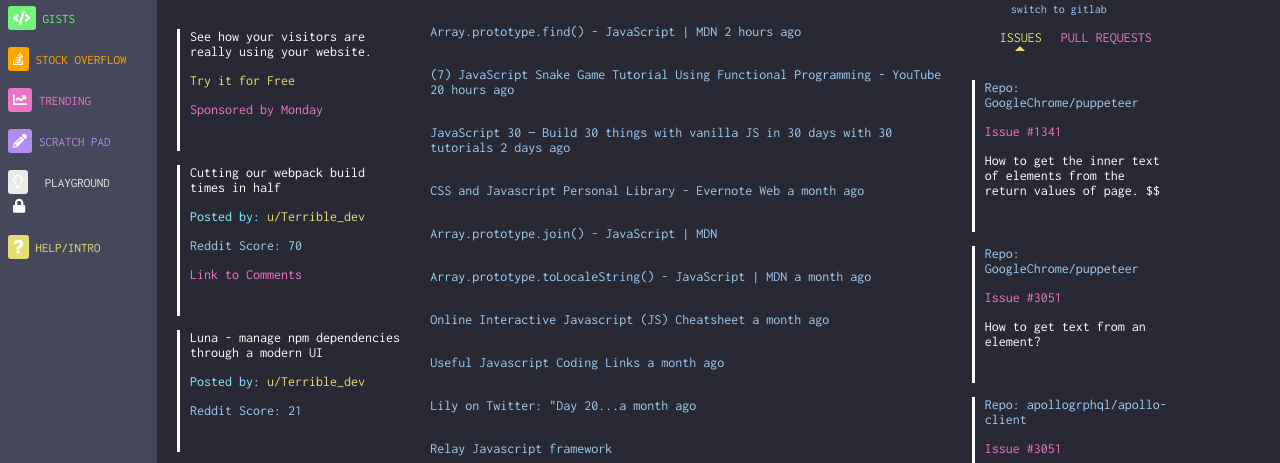
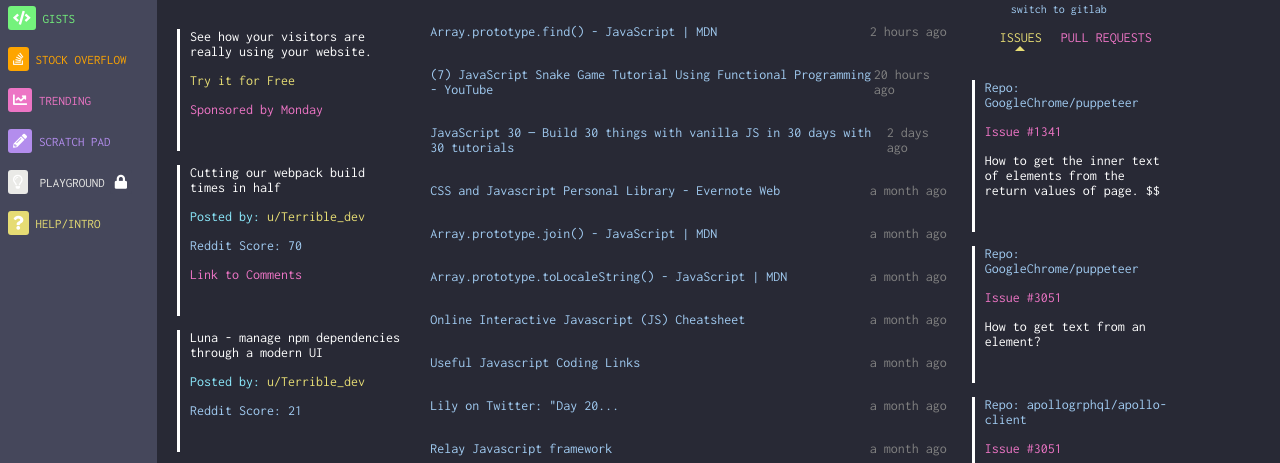
Before and after one commit to caitivy/Landing-Page-Clone, a plain HTML site: page index.html in a window 1280 px wide. Shown: the part 63-526 px from the top of the page. Drawn offline with Linux system fonts and the light colour scheme.

Commit message:
hover and icons

```diff
--- a/index.html
+++ b/index.html
@@ -33,8 +33,7 @@
             </li>
             <li class="playground">
                 <i class="far fa-lightbulb icon-nav"></i>
-                <a href="#playground" class="playground-link">Playground</a>
-                <i class="fas fa-lock"></i>
+                <a href="#playground" class="playground-link">Playground</a><i class="fas fa-lock"></i>
             </li>
             <li class="help">
                 <i class="fas fa-question icon-nav"></i>
@@ -55,10 +54,10 @@
             </svg>
         </div>
         <ul class="social-links">
-          <li><i class="fab fa-facebook"></i></li>
-          <li><i class="fab fa-linkedin"></i></li>
-          <li><i class="fab fa-twitter-square"></i></li>
-          <li><i class="fab fa-discord"></i></li>
+          <li><img src="images/facebook-icon.svg" alt="" width="22" height="22"></li>
+          <li><img src="images/twitter-icon.svg" alt="" width="22" height="22"></li>
+          <li><img src="images/linkedin-icon.svg" alt="" width="22" height="22"></li>
+          <li><img src="images/reddit-icon2.svg" alt="" width="22" height="22"></li>
         </ul>
     </div>
     <div class="main-container">
@@ -137,24 +136,24 @@
                  <h2><i class="far fa-clock"></i> Relevent Javascript History</h2>
 
                  <div class="scroll-list">
-                    <p><span class="score">Array.prototype.find() - JavaScript | MDN</span><span class= time-stamp> 2 hours ago</span></p>
-                    <p>(7) JavaScript Snake Game Tutorial Using Functional Programming - YouTube <span class= "time-stamp"> 20 hours ago</span></p>
-                     <p>JavaScript 30 — Build 30 things with vanilla JS in 30 days with 30 tutorials <span class= "time-stamp"> 2 days ago</span></p>
-                     <p>CSS and Javascript Personal Library - Evernote Web <span class= "time-stamp">a month ago</span></p>
-                    <p>Array.prototype.join() - JavaScript | MDN <span class= time-stamp></p>
-                    <p>Array.prototype.toLocaleString() - JavaScript | MDN <span class= "time-stamp">a month ago</span></p>
-                     <p>Online Interactive Javascript (JS) Cheatsheet <span class= "time-stamp">a month ago</span></p>
-                     <p>Useful Javascript Coding Links <span class= "time-stamp">a month ago</span></p>
-                    <p>Lily on Twitter: "Day 20...<span class= "time-stamp">a month ago</span></p>
-                     <p>Relay Javascript framework
-                    <p>Lily on Twitter: "Day 20...<span class= "time-stamp">a month ago</span></p>
-                     <p>Online Interactive Javascript (JS) Cheatsheet <span class= "time-stamp">a month ago</span></p>
-                     <p>Useful Javascript Coding Links <span class= "time-stamp">a month ago</span></p>
-                    <p>Lily on Twitter: "Day 20...<span class= "time-stamp">a month ago</span></p>
-                    <p>Lily on Twitter: "Day 20...<span class= "time-stamp">a month ago</span></p>
-                     <p>Online Interactive Javascript (JS) Cheatsheet <span class= "time-stamp">a month ago</span></p>
-                     <p>Useful Javascript Coding Links <span class= "time-stamp">a month ago</span></p>
-                    <p>Lily on Twitter: "Day 20... <span class= "time-stamp">a month ago</span></p>
+                    <p class="score">Array.prototype.find() - JavaScript | MDN<span class= time-stamp> 2 hours ago</span></p>
+                    <p class="score">(7) JavaScript Snake Game Tutorial Using Functional Programming - YouTube <span class= "time-stamp"> 20 hours ago</span></p>
+                    <p class="score"> JavaScript 30 — Build 30 things with vanilla JS in 30 days with 30 tutorials <span class= "time-stamp"> 2 days ago</span></p>
+                    <p class="score"> CSS and Javascript Personal Library - Evernote Web <span class= "time-stamp">a month ago</span></p>
+                    <p class="score"> Array.prototype.join() - JavaScript | MDN <span class= time-stamp>a month ago</span></p>
+                    <p class="score"> Array.prototype.toLocaleString() - JavaScript | MDN <span class= "time-stamp">a month ago</span></p>
+                    <p class="score"> Online Interactive Javascript (JS) Cheatsheet <span class= "time-stamp">a month ago</span></p>
+                    <p class="score"> Useful Javascript Coding Links <span class= "time-stamp">a month ago</span></p>
+                    <p class="score"> Lily on Twitter: "Day 20...<span class= "time-stamp">a month ago</span></p>
+                    <p class="score"> Relay Javascript framework<span class= "time-stamp">a month ago</span></p>
+                    <p class="score"> Lily on Twitter: "Day 20...<span class= "time-stamp">a month ago</span></p>
+                    <p class="score"> Online Interactive Javascript (JS) Cheatsheet <span class= "time-stamp">a month ago</span></p>
+                    <p class="score"> Useful Javascript Coding Links <span class= "time-stamp">a month ago</span></p>
+                    <p class="score"> Lily on Twitter: "Day 20...<span class= "time-stamp">a month ago</span></p>
+                    <p class="score"> Lily on Twitter: "Day 20...<span class= "time-stamp">a month ago</span></p>
+                    <p class="score"> Online Interactive Javascript (JS) Cheatsheet <span class= "time-stamp">a month ago</span></p>
+                    <p class="score"> Useful Javascript Coding Links <span class= "time-stamp">a month ago</span></p>
+                    <p class="score"> Lily on Twitter: "Day 20... <span class= "time-stamp">a month ago</span></p>
 
 
                  </div>
@@ -243,7 +242,9 @@
 
 
     minutes.innerHTML = date.getMinutes();
-    hours.innerHTML = date.getHours();
+    hours.innerHTML = date.getHours().toString();
+
+    let twoDigits = ('0'+date.getMinutes()).slice(-2);
 
 
   }
--- a/scss/components/_card.scss
+++ b/scss/components/_card.scss
@@ -8,6 +8,10 @@ $breakpoint-mobile: 415px;
     padding-bottom:20px;
     color: white;
     border-left:3px solid white;
+
+    &.paragraph:hover {
+      border-left:3px solid #3CD80E;
+    }
 
     a {
         text-decoration:none;
@@ -112,22 +116,22 @@ $breakpoint-mobile: 415px;
         color: #A0CAF0;
         display: flex;
         flex-direction: column;
-        justify-content: space-between;
 
-        p {
-            justify-content: space-between;
-        }
+      }
 
         .score {
-
+          display: flex;
+          flex-direction: row;
+          justify-content: space-between;
+        }
 
 
 
         .time-stamp {
             color: gray;
-            }
+
         }
-    }
+
 
 
     .card-time {
--- a/scss/components/_icons.scss
+++ b/scss/components/_icons.scss
@@ -1,11 +1,19 @@
 .fas, .fa-lock {
   opacity: 0.5;
+
+}
+.fa-lock {
+  margin-left: 5px;
+}
+
+.far {
+  margin-right: 5px;
 }
 .initab-icon {
   padding-left: 37px;
   padding-top: 500px
 }
 
-.far {
-  margin-right: 10px;
+.change-color {
+  fill: #0C76A8;
 }
```
Also changed, not shown: css/style.css, images/discord-icon.svg (added), images/facebook-icon.svg (added), images/initab-icon.jpg (deleted), images/linkedin-icon.svg (added), images/linkedin_circle.svg (added), images/reddit-icon.svg (added), images/reddit-icon1.svg (added), images/reddit-icon2.svg (added), images/reddit-icon3.svg (added), images/twitter-icon.svg (added), 3 other files.
